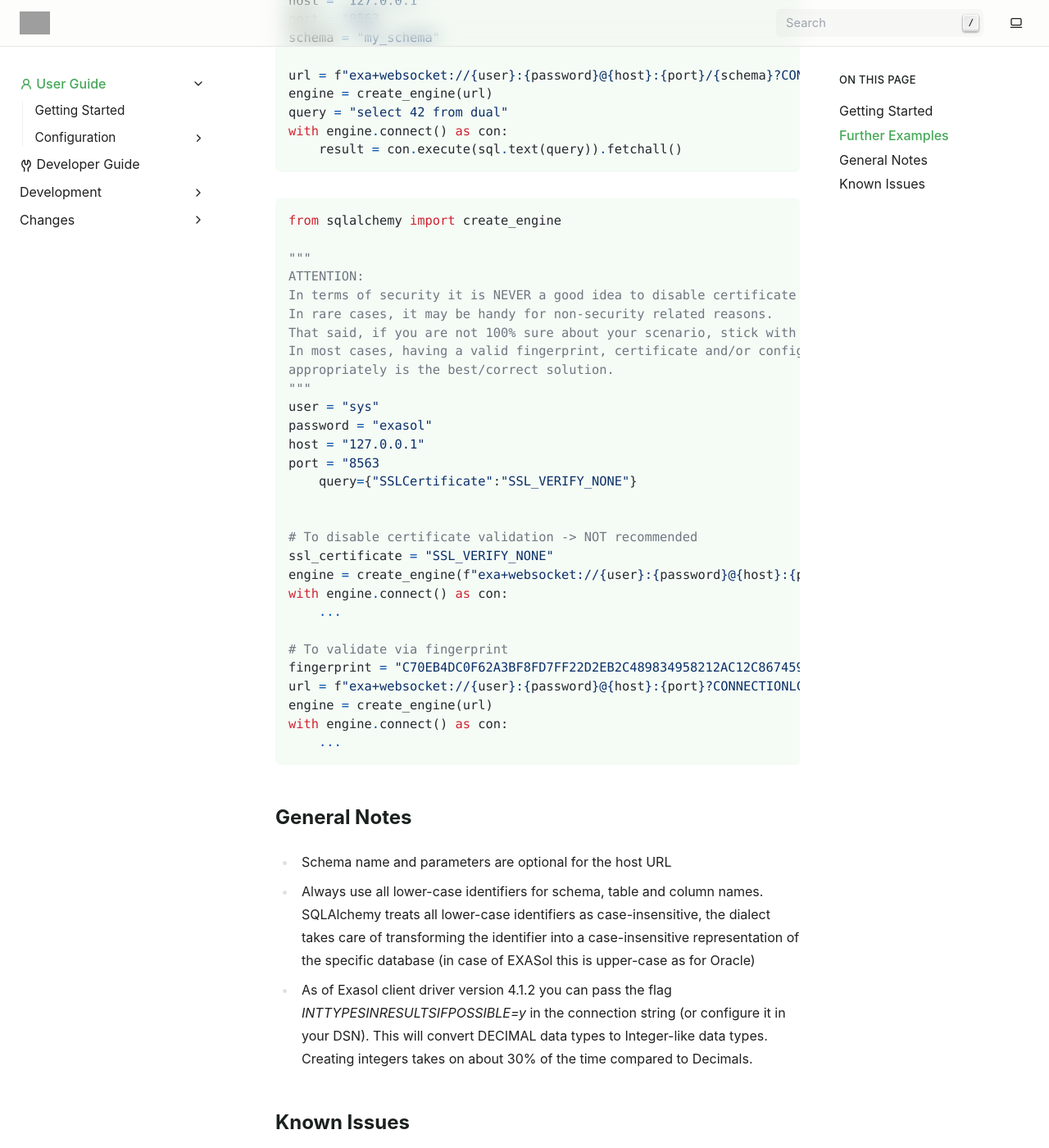
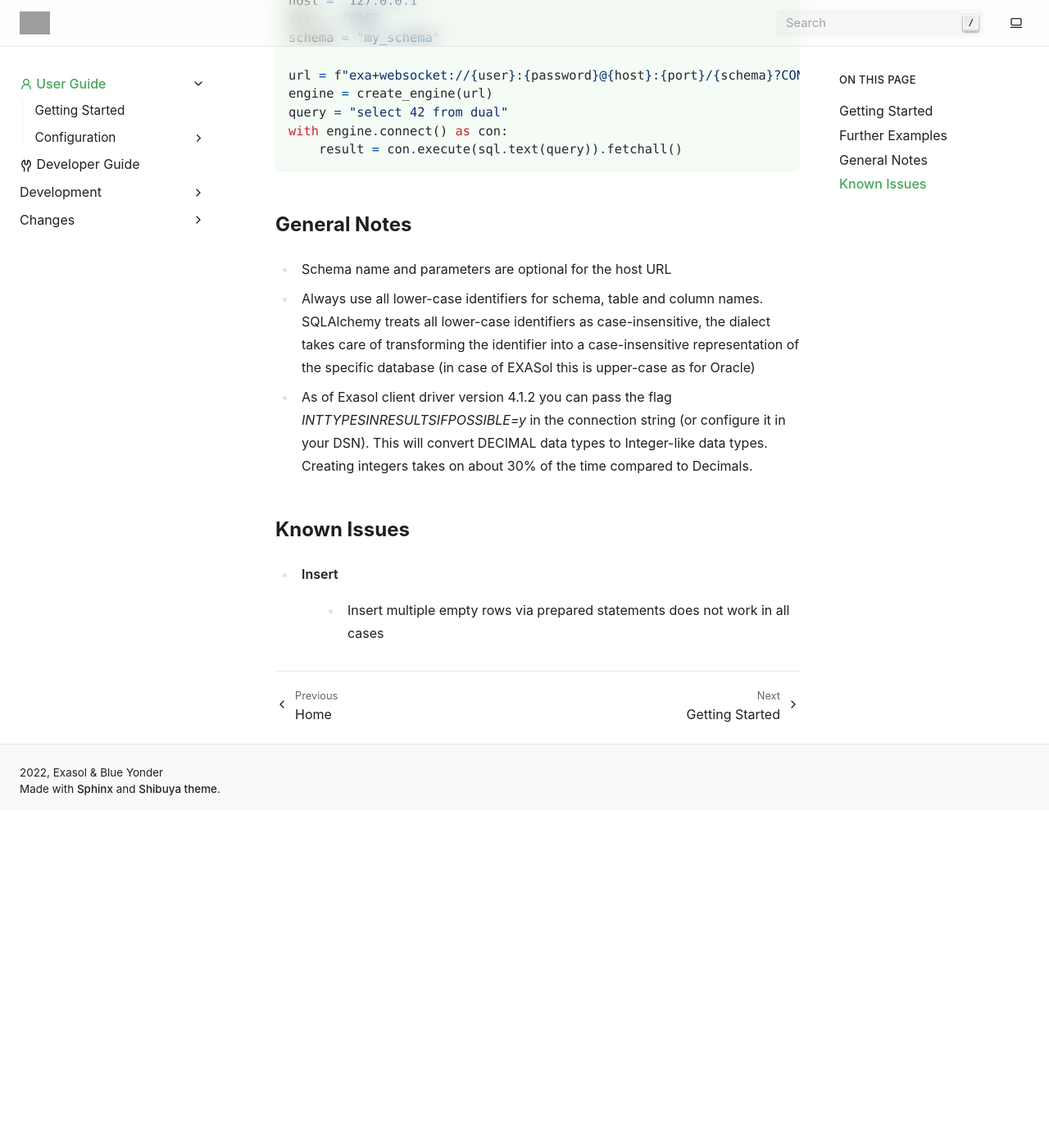
Before and after one commit to exasol/sqlalchemy-exasol, a Sphinx documentation site: the page built from doc/user_guide/index.rst, in a window 1280 px wide and 1400 px high, scrolled down 1297 px. Shown: the whole window at 82% size. Built offline with Sphinx 7.4.7, drawn with Linux system fonts in a browser that asks for light colours; after the commit the page ends 2286 px from its top, so only the background shows below that; grey boxes are pictures that could not be loaded.

Commit message:
Remove section as in security

```diff
--- a/doc/user_guide/index.rst
+++ b/doc/user_guide/index.rst
@@ -64,39 +64,6 @@ Further Examples
         result = con.execute(sql.text(query)).fetchall()
 
 
-.. code-block:: python
-
-    from sqlalchemy import create_engine
-
-    """
-    ATTENTION:
-    In terms of security it is NEVER a good idea to disable certificate validation!
-    In rare cases, it may be handy for non-security related reasons.
-    That said, if you are not 100% sure about your scenario, stick with the secure defaults.
-    In most cases, having a valid fingerprint, certificate and/or configuring the truststore(s)
-    appropriately is the best/correct solution.
-    """
-    user = "sys"
-    password = "exasol"
-    host = "127.0.0.1"
-    port = "8563
-        query={"SSLCertificate":"SSL_VERIFY_NONE"}
-
-
-    # To disable certificate validation -> NOT recommended
-    ssl_certificate = "SSL_VERIFY_NONE"
-    engine = create_engine(f"exa+websocket://{user}:{password}@{host}:{port}?CONNECTIONLCALL=en_US.UTF-8&SSLCertificate={ssl_certificate}")
-    with engine.connect() as con:
-        ...
-
-    # To validate via fingerprint
-    fingerprint = "C70EB4DC0F62A3BF8FD7FF22D2EB2C489834958212AC12C867459AB86BE3A028"
-    url = f"exa+websocket://{user}:{password}@{host}:{port}?CONNECTIONLCALL=en_US.UTF-8&FINGERPRINT={fingerprint}"
-    engine = create_engine(url)
-    with engine.connect() as con:
-        ...
-
-
 General Notes
 ~~~~~~~~~~~~~
 
```
